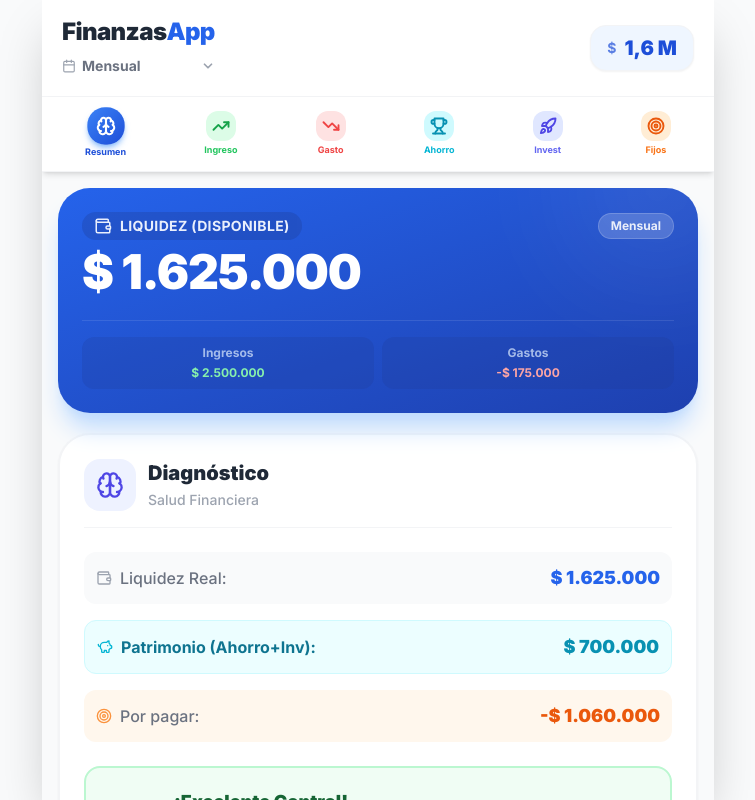
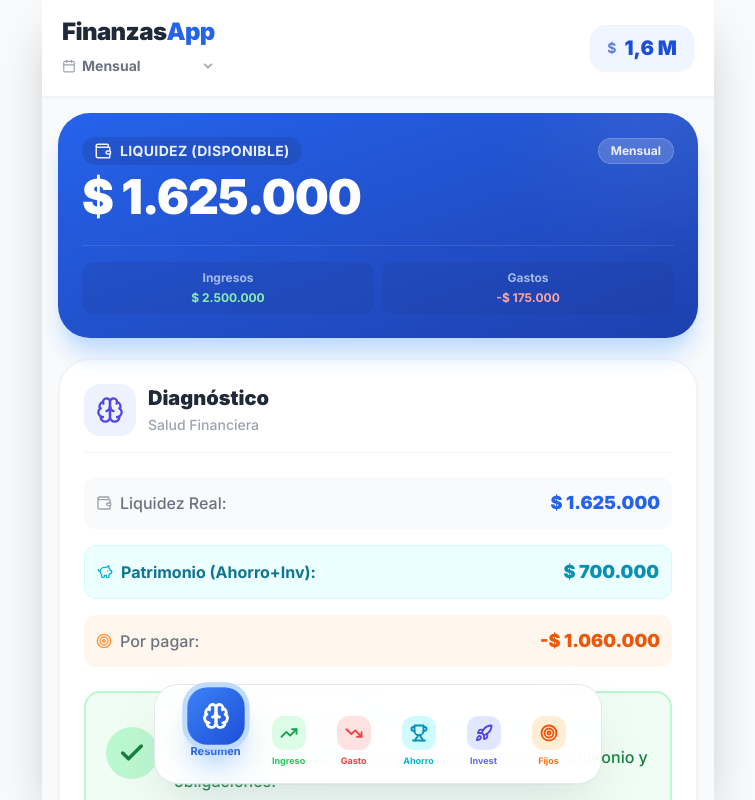
Before and after one commit to WILBIdon/Finanzas-Smart, a React (Vite) app: page / in a window 1280 px wide. Shown: the whole page, without its empty margins (262-1017 px from the left). Built offline with nearby package versions, Linux system fonts and the light colour scheme.

Commit message:
Navegación flotante inferior con botones activos más grandes y llamativos

```diff
--- a/src/App.jsx
+++ b/src/App.jsx
@@ -489,61 +489,61 @@ export default function App() {
                 </div>
             </div>
 
-            {/* Navegación Flotante Fija - ARRIBA del contenido */}
-            <nav className="bg-white/95 backdrop-blur-lg border-b border-gray-100 py-2 shadow-md z-20 sticky top-[60px] sm:top-[68px]">
-                <div className="flex justify-around items-center px-1 w-full">
+            {/* Navegación Flotante Fija - EN LA PARTE INFERIOR */}
+            <nav className="fixed bottom-4 left-1/2 -translate-x-1/2 bg-white/95 backdrop-blur-xl rounded-3xl border border-gray-200 py-3 px-4 shadow-2xl shadow-gray-400/30 z-50 max-w-md w-[calc(100%-2rem)]">
+                <div className="flex justify-around items-end px-1 w-full">
                     {/* Resumen - Azul PRIMERO */}
-                    <button onClick={() => setActiveTab('resumen')} className="flex flex-col items-center gap-0.5 py-1 px-1">
-                        <div className={`p-2 rounded-2xl transition-all shadow-md ${activeTab === 'resumen' ? 'bg-gradient-to-br from-blue-500 to-blue-700 shadow-blue-400/60 scale-110' : 'bg-gradient-to-br from-blue-400 to-blue-600 shadow-blue-300/40'} text-white`}>
-                            <Brain size={18} strokeWidth={2.5} />
+                    <button onClick={() => setActiveTab('resumen')} className={`flex flex-col items-center gap-1 py-1 px-2 transition-all duration-300 ${activeTab === 'resumen' ? '-translate-y-2' : ''}`}>
+                        <div className={`rounded-2xl transition-all duration-300 ${activeTab === 'resumen' ? 'p-3 bg-gradient-to-br from-blue-500 to-blue-700 shadow-xl shadow-blue-400/50 scale-125 ring-4 ring-blue-200' : 'p-2 bg-gradient-to-br from-blue-400 to-blue-600 shadow-md shadow-blue-300/40'} text-white`}>
+                            <Brain size={activeTab === 'resumen' ? 22 : 18} strokeWidth={2.5} />
                         </div>
-                        <span className={`text-[9px] font-bold ${activeTab === 'resumen' ? 'text-blue-700' : 'text-blue-500'}`}>Resumen</span>
+                        <span className={`font-bold transition-all duration-300 ${activeTab === 'resumen' ? 'text-[11px] text-blue-700' : 'text-[9px] text-blue-500'}`}>Resumen</span>
                     </button>
 
                     {/* Ingreso - Verde */}
-                    <button onClick={() => setActiveTab('ingresos')} className="flex flex-col items-center gap-0.5 py-1 px-1">
-                        <div className={`p-1.5 rounded-xl transition-all ${activeTab === 'ingresos' ? 'bg-gradient-to-br from-green-400 to-green-600 text-white shadow-md shadow-green-300/50' : 'bg-green-100 text-green-600'}`}>
-                            <TrendingUp size={18} strokeWidth={2.5} />
+                    <button onClick={() => setActiveTab('ingresos')} className={`flex flex-col items-center gap-1 py-1 px-2 transition-all duration-300 ${activeTab === 'ingresos' ? '-translate-y-2' : ''}`}>
+                        <div className={`rounded-xl transition-all duration-300 ${activeTab === 'ingresos' ? 'p-3 bg-gradient-to-br from-green-400 to-green-600 text-white shadow-xl shadow-green-300/50 scale-125 ring-4 ring-green-200' : 'p-2 bg-green-100 text-green-600'}`}>
+                            <TrendingUp size={activeTab === 'ingresos' ? 22 : 18} strokeWidth={2.5} />
                         </div>
-                        <span className={`text-[9px] font-bold ${activeTab === 'ingresos' ? 'text-green-600' : 'text-green-500'}`}>Ingreso</span>
+                        <span className={`font-bold transition-all duration-300 ${activeTab === 'ingresos' ? 'text-[11px] text-green-600' : 'text-[9px] text-green-500'}`}>Ingreso</span>
                     </button>
 
                     {/* Gasto - Rojo */}
-                    <button onClick={() => setActiveTab('gastos')} className="flex flex-col items-center gap-0.5 py-1 px-1">
-                        <div className={`p-1.5 rounded-xl transition-all ${activeTab === 'gastos' ? 'bg-gradient-to-br from-red-400 to-red-600 text-white shadow-md shadow-red-300/50' : 'bg-red-100 text-red-500'}`}>
-                            <TrendingDown size={18} strokeWidth={2.5} />
+                    <button onClick={() => setActiveTab('gastos')} className={`flex flex-col items-center gap-1 py-1 px-2 transition-all duration-300 ${activeTab === 'gastos' ? '-translate-y-2' : ''}`}>
+                        <div className={`rounded-xl transition-all duration-300 ${activeTab === 'gastos' ? 'p-3 bg-gradient-to-br from-red-400 to-red-600 text-white shadow-xl shadow-red-300/50 scale-125 ring-4 ring-red-200' : 'p-2 bg-red-100 text-red-500'}`}>
+                            <TrendingDown size={activeTab === 'gastos' ? 22 : 18} strokeWidth={2.5} />
                         </div>
-                        <span className={`text-[9px] font-bold ${activeTab === 'gastos' ? 'text-red-600' : 'text-red-500'}`}>Gasto</span>
+                        <span className={`font-bold transition-all duration-300 ${activeTab === 'gastos' ? 'text-[11px] text-red-600' : 'text-[9px] text-red-500'}`}>Gasto</span>
                     </button>
 
                     {/* Ahorro - Cyan */}
-                    <button onClick={() => setActiveTab('metas')} className="flex flex-col items-center gap-0.5 py-1 px-1">
-                        <div className={`p-1.5 rounded-xl transition-all ${activeTab === 'metas' ? 'bg-gradient-to-br from-cyan-400 to-cyan-600 text-white shadow-md shadow-cyan-300/50' : 'bg-cyan-100 text-cyan-600'}`}>
-                            <Trophy size={18} strokeWidth={2.5} />
+                    <button onClick={() => setActiveTab('metas')} className={`flex flex-col items-center gap-1 py-1 px-2 transition-all duration-300 ${activeTab === 'metas' ? '-translate-y-2' : ''}`}>
+                        <div className={`rounded-xl transition-all duration-300 ${activeTab === 'metas' ? 'p-3 bg-gradient-to-br from-cyan-400 to-cyan-600 text-white shadow-xl shadow-cyan-300/50 scale-125 ring-4 ring-cyan-200' : 'p-2 bg-cyan-100 text-cyan-600'}`}>
+                            <Trophy size={activeTab === 'metas' ? 22 : 18} strokeWidth={2.5} />
                         </div>
-                        <span className={`text-[9px] font-bold ${activeTab === 'metas' ? 'text-cyan-600' : 'text-cyan-500'}`}>Ahorro</span>
+                        <span className={`font-bold transition-all duration-300 ${activeTab === 'metas' ? 'text-[11px] text-cyan-600' : 'text-[9px] text-cyan-500'}`}>Ahorro</span>
                     </button>
 
                     {/* Invest - Indigo */}
-                    <button onClick={() => setActiveTab('inversiones')} className="flex flex-col items-center gap-0.5 py-1 px-1">
-                        <div className={`p-1.5 rounded-xl transition-all ${activeTab === 'inversiones' ? 'bg-gradient-to-br from-indigo-400 to-indigo-600 text-white shadow-md shadow-indigo-300/50' : 'bg-indigo-100 text-indigo-600'}`}>
-                            <Rocket size={18} strokeWidth={2.5} />
+                    <button onClick={() => setActiveTab('inversiones')} className={`flex flex-col items-center gap-1 py-1 px-2 transition-all duration-300 ${activeTab === 'inversiones' ? '-translate-y-2' : ''}`}>
+                        <div className={`rounded-xl transition-all duration-300 ${activeTab === 'inversiones' ? 'p-3 bg-gradient-to-br from-indigo-400 to-indigo-600 text-white shadow-xl shadow-indigo-300/50 scale-125 ring-4 ring-indigo-200' : 'p-2 bg-indigo-100 text-indigo-600'}`}>
+                            <Rocket size={activeTab === 'inversiones' ? 22 : 18} strokeWidth={2.5} />
                         </div>
-                        <span className={`text-[9px] font-bold ${activeTab === 'inversiones' ? 'text-indigo-600' : 'text-indigo-500'}`}>Invest</span>
+                        <span className={`font-bold transition-all duration-300 ${activeTab === 'inversiones' ? 'text-[11px] text-indigo-600' : 'text-[9px] text-indigo-500'}`}>Invest</span>
                     </button>
 
                     {/* Fijos - Naranja */}
-                    <button onClick={() => setActiveTab('presupuesto')} className="flex flex-col items-center gap-0.5 py-1 px-1">
-                        <div className={`p-1.5 rounded-xl transition-all ${activeTab === 'presupuesto' ? 'bg-gradient-to-br from-orange-400 to-orange-600 text-white shadow-md shadow-orange-300/50' : 'bg-orange-100 text-orange-600'}`}>
-                            <Target size={18} strokeWidth={2.5} />
+                    <button onClick={() => setActiveTab('presupuesto')} className={`flex flex-col items-center gap-1 py-1 px-2 transition-all duration-300 ${activeTab === 'presupuesto' ? '-translate-y-2' : ''}`}>
+                        <div className={`rounded-xl transition-all duration-300 ${activeTab === 'presupuesto' ? 'p-3 bg-gradient-to-br from-orange-400 to-orange-600 text-white shadow-xl shadow-orange-300/50 scale-125 ring-4 ring-orange-200' : 'p-2 bg-orange-100 text-orange-600'}`}>
+                            <Target size={activeTab === 'presupuesto' ? 22 : 18} strokeWidth={2.5} />
                         </div>
-                        <span className={`text-[9px] font-bold ${activeTab === 'presupuesto' ? 'text-orange-600' : 'text-orange-500'}`}>Fijos</span>
+                        <span className={`font-bold transition-all duration-300 ${activeTab === 'presupuesto' ? 'text-[11px] text-orange-600' : 'text-[9px] text-orange-500'}`}>Fijos</span>
                     </button>
                 </div>
             </nav>
 
-            {/* Contenido - Hace scroll debajo de la nav */}
-            <main className="flex-1 overflow-y-auto no-scrollbar pb-4">
+            {/* Contenido - Con padding bottom para el nav flotante */}
+            <main className="flex-1 overflow-y-auto no-scrollbar pb-28">
                 {activeTab === 'ingresos' && <ListSection title="Ingresos" items={ingresos} setter={setIngresos} color="text-green-600" bgColor="bg-green-50" icon={TrendingUp} {...listSectionProps} />}
                 {activeTab === 'gastos' && <ListSection title="Gastos" items={gastos} setter={setGastos} color="text-red-600" bgColor="bg-red-50" icon={TrendingDown} placeholder="¿Qué pagaste?" {...listSectionProps} />}
                 {activeTab === 'metas' && <ListSection title="Metas Ahorro" items={metas} setter={setMetas} color="text-cyan-600" bgColor="bg-cyan-50" icon={Trophy} placeholder="Nombre de la meta" type="meta" {...listSectionProps} />}
```
